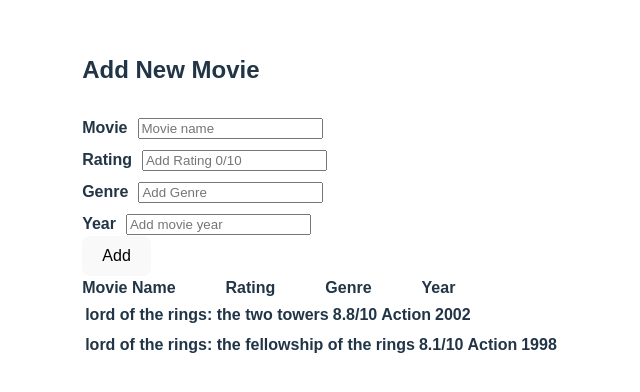
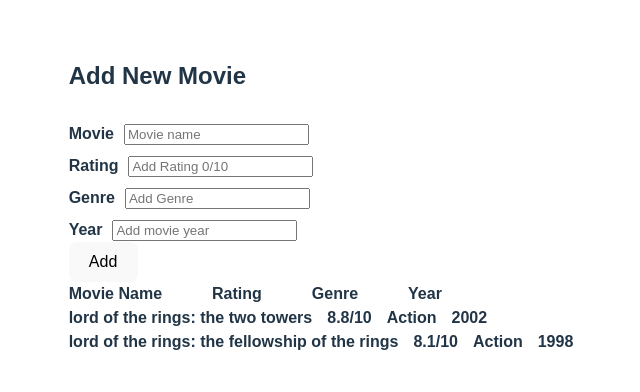
Before and after one commit to mercuryeater/proyecto-parejas, a React (Vite) app in the folder proyecto-parejas/: page / in a window 1280 px wide. Shown: the part 204-596 px from the top of the page, without its empty margins (319-959 px from the left). Built offline with nearby package versions, Linux system fonts and the light colour scheme.

Commit message:
add v.02

```diff
--- a/proyecto-parejas/src/App.jsx
+++ b/proyecto-parejas/src/App.jsx
@@ -22,17 +22,20 @@
 
 function App() {
   const [movies, setMovies] = useState(pelis);
+  const [selectMovie, setSelectMovie] = useState(null)
 
   const handleAddMovie = (newMovie) => {
     setMovies([...movies, newMovie]);
   };
 
-
+  const handleSelect = (movie)=>{
+setSelectMovie(movie)
+  }
 
   return (
     <>
-      <AddMovie onAddMovie={handleAddMovie} />
-      <MovieList movies={movies} />
+      <AddMovie onAddMovie={handleAddMovie} selectMovie = {selectMovie} />
+      <MovieList movies={movies} onSelectMovie = {handleSelect}/>
     </>
   );
 }
--- a/proyecto-parejas/src/Components/Add/MovieForm.jsx
+++ b/proyecto-parejas/src/Components/Add/MovieForm.jsx
@@ -1,7 +1,7 @@
 import { useState } from "react";
 import "./movieForm.css"
 
-function AddMovie({onAddMovie}) {
+function AddMovie({onAddMovie, selectMovie}) {
   const [movie, setMovie] = useState({});
 
   const handleAdd = (event) => {
@@ -34,7 +34,7 @@
       <div className="container">
         <h2 className="add-form__title">Add New Movie</h2>
         <form className="add-form" onSubmit={handleAdd}>
-          <div>
+          <div >
             <div className="add-form__column">
               <label className="add-form__label">Movie</label>
               <input
--- /dev/null
+++ b/proyecto-parejas/src/Components/Add/movieInfo.css
@@ -0,0 +1,4 @@
+.movie-info{
+    display: flex;
+    gap: 15px;
+}
--- a/proyecto-parejas/src/Components/Add/movieInfo.jsx
+++ b/proyecto-parejas/src/Components/Add/movieInfo.jsx
@@ -1,22 +1,16 @@
-import { useState } from 'react';
+import { useState } from "react";
+import "./movieInfo.css"
 
+const MovieInfo = (props) => {
+  const { name, rating, genre, year, onSelectMovie } = props;
+  return (
+    <div className="movie-info" onClick ={onSelectMovie}>
+      <div>{name}</div>
+      <div>{rating}</div>
+      <div>{genre}</div>
+      <div>{year}</div>
+    </div>
+  );
+};
 
-const MovieInfo =(props) =>{
-    const {name, rating, genre, year} = props
-return(
-        <table>
-          <tbody>
-            <tr >
-            <td>{name}</td>
-            <td>{rating}</td>
-            <td>{genre}</td>
-            <td>{year}</td>
-          </tr>
-
-          </tbody>
-        </table>
-
-)
-}
-
-export default MovieInfo
+export default MovieInfo;
```
